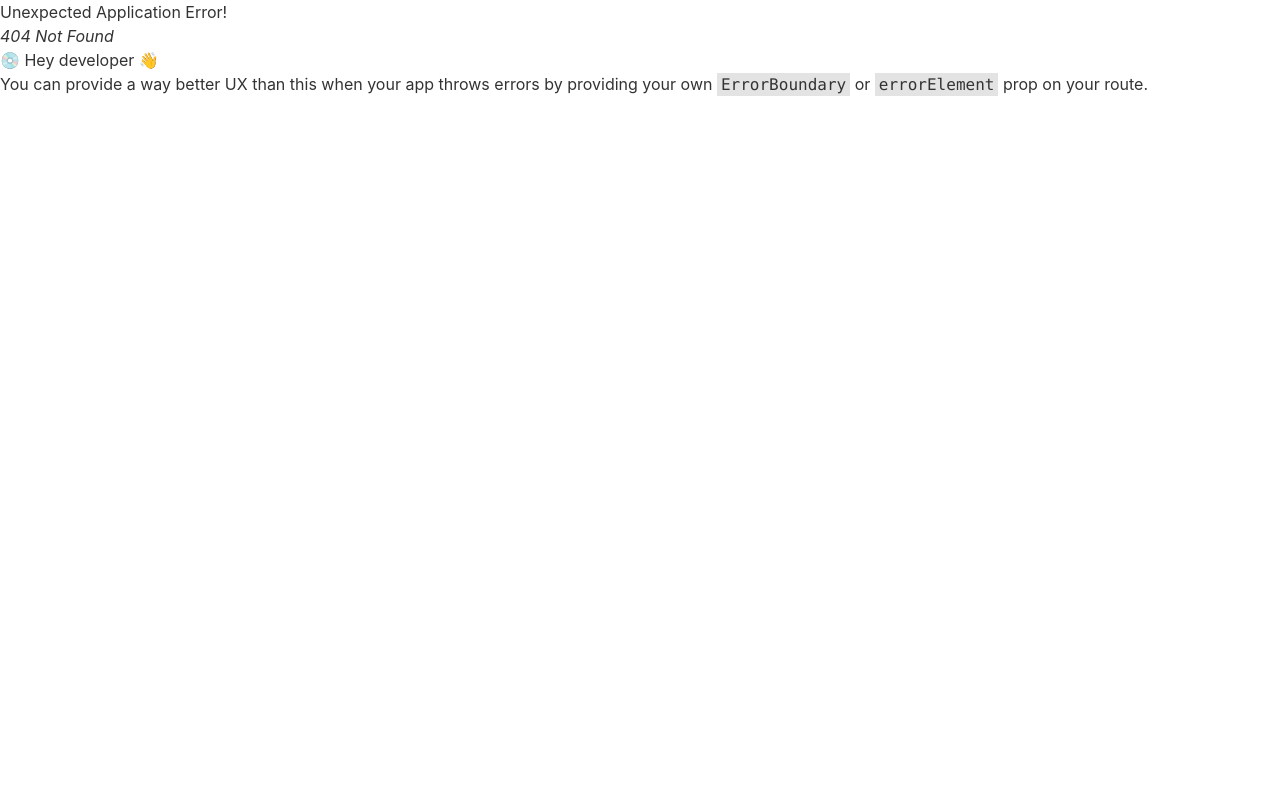
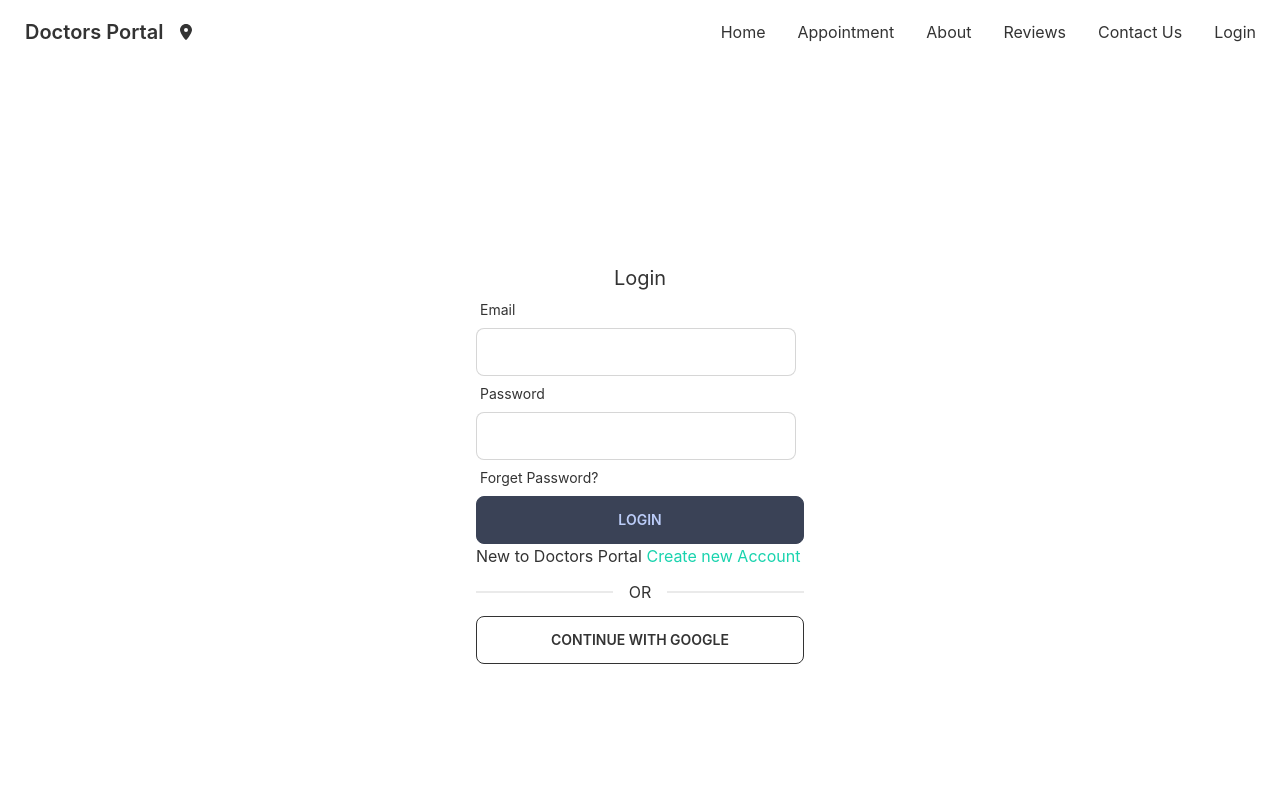
Before and after one commit to Turjo99/doctors-portal, a React (Create React App) app: page /login in a window 1280 px wide. Before the commit this address had no page. Shown: the top 800 px of the page. Built offline with nearby package versions, Linux system fonts and the light colour scheme.

Commit message:
Login form and firebase setup done

```diff
--- a/package.json
+++ b/package.json
@@ -12,10 +12,12 @@
     "@testing-library/user-event": "^13.5.0",
     "daisyui": "^2.39.1",
     "date-fns": "^2.29.3",
+    "firebase": "^9.14.0",
     "react": "^18.2.0",
     "react-datepicker": "^4.8.0",
     "react-day-picker": "^8.3.6",
     "react-dom": "^18.2.0",
+    "react-hook-form": "^7.39.4",
     "react-router-dom": "^6.4.3",
     "react-scripts": "5.0.1",
     "web-vitals": "^2.1.4"
--- /dev/null
+++ b/src/Components/Forms/Login.js
@@ -0,0 +1,101 @@
+import React, { useContext, useState } from "react";
+import { useForm } from "react-hook-form";
+import { Link, useLocation, useNavigate } from "react-router-dom";
+// import { AuthContext } from "../../contexts/AuthProvider";
+
+const Login = () => {
+  const {
+    register,
+    formState: { errors },
+    handleSubmit,
+  } = useForm();
+  // const { signIn } = useContext(AuthContext);
+  // const [loginError, setLoginError] = useState('');
+  // const location = useLocation();
+  // const navigate = useNavigate();
+
+  // const from = location.state?.from?.pathname || '/';
+
+  const handleLogin = (data) => {
+    console.log(data);
+    // setLoginError('');
+    // signIn(data.email, data.password)
+    //     .then(result => {
+    //         const user = result.user;
+    //         console.log(user);
+    //         navigate(from, {replace: true});
+    //     })
+    //     .catch(error => {
+    //         console.log(error.message)
+    //         setLoginError(error.message);
+    //     });
+  };
+
+  return (
+    <div className="h-[800px] flex justify-center items-center">
+      <div className="w-96 p-7">
+        <h2 className="text-xl text-center">Login</h2>
+        <form onSubmit={handleSubmit(handleLogin)}>
+          <div className="form-control w-full max-w-xs">
+            <label className="label">
+              {" "}
+              <span className="label-text">Email</span>
+            </label>
+            <input
+              type="text"
+              {...register("email", {
+                required: "Email Address is required",
+              })}
+              className="input input-bordered w-full max-w-xs"
+            />
+            {/* {errors.email && (
+              <p className="text-red-600">{errors.email?.message}</p>
+            )} */}
+          </div>
+          <div className="form-control w-full max-w-xs">
+            <label className="label">
+              {" "}
+              <span className="label-text">Password</span>
+            </label>
+            <input
+              type="password"
+              {...register("password", {
+                required: "Password is required",
+                minLength: {
+                  value: 6,
+                  message: "Password must be 6 characters or longer",
+                },
+              })}
+              className="input input-bordered w-full max-w-xs"
+            />
+            <label className="label">
+              {" "}
+              <span className="label-text">Forget Password?</span>
+            </label>
+            {/* {errors.password && (
+              <p className="text-red-600">{errors.password?.message}</p>
+            )} */}
+          </div>
+          <input
+            className="btn btn-accent w-full"
+            value="Login"
+            type="submit"
+          />
+          {/* <div>
+            {loginError && <p className="text-red-600">{loginError}</p>}
+          </div> */}
+        </form>
+        <p>
+          New to Doctors Portal{" "}
+          <Link className="text-secondary" to="/signup">
+            Create new Account
+          </Link>
+        </p>
+        <div className="divider">OR</div>
+        <button className="btn btn-outline w-full">CONTINUE WITH GOOGLE</button>
+      </div>
+    </div>
+  );
+};
+
+export default Login;
--- a/src/Components/Shared/Nav.js
+++ b/src/Components/Shared/Nav.js
@@ -25,6 +25,9 @@ const Nav = () => {
       </li>
       <li>
         <Link>Contact Us</Link>
+      </li>
+      <li>
+        <Link to={"/login"}>Login</Link>
       </li>
     </>
   );
--- a/src/Routes/Routes.js
+++ b/src/Routes/Routes.js
@@ -1,5 +1,6 @@
 import { createBrowserRouter } from "react-router-dom";
 import Appointment from "../Components/Appointment.js/Appointment";
+import Login from "../Components/Forms/Login";
 import Home from "../Components/Home/Home";
 import Main from "../Layout/Main";
 
@@ -16,6 +17,10 @@ export const router = createBrowserRouter([
         path: "/appointment",
         element: <Appointment></Appointment>,
       },
+      {
+        path: "/login",
+        element: <Login></Login>,
+      },
     ],
   },
 ]);
--- /dev/null
+++ b/src/firebase/firebase.init.js
@@ -0,0 +1,17 @@
+// Import the functions you need from the SDKs you need
+import { initializeApp } from "firebase/app";
+// TODO: Add SDKs for Firebase products that you want to use
+// https://firebase.google.com/docs/web/setup#available-libraries
+
+// Your web app's Firebase configuration
+const firebaseConfig = {
+  apiKey: REACT_APP_apiKey,
+  authDomain: REACT_APP_authDomain,
+  projectId: REACT_APP_projectId,
+  storageBucket: REACT_APP_storageBucket,
+  messagingSenderId: REACT_APP_messagingSenderId,
+  appId: REACT_APP_appId,
+};
+
+// Initialize Firebase
+const app = initializeApp(firebaseConfig);
```
Also changed, not shown: 1 other file (tests, documents, lock files or other folders).
